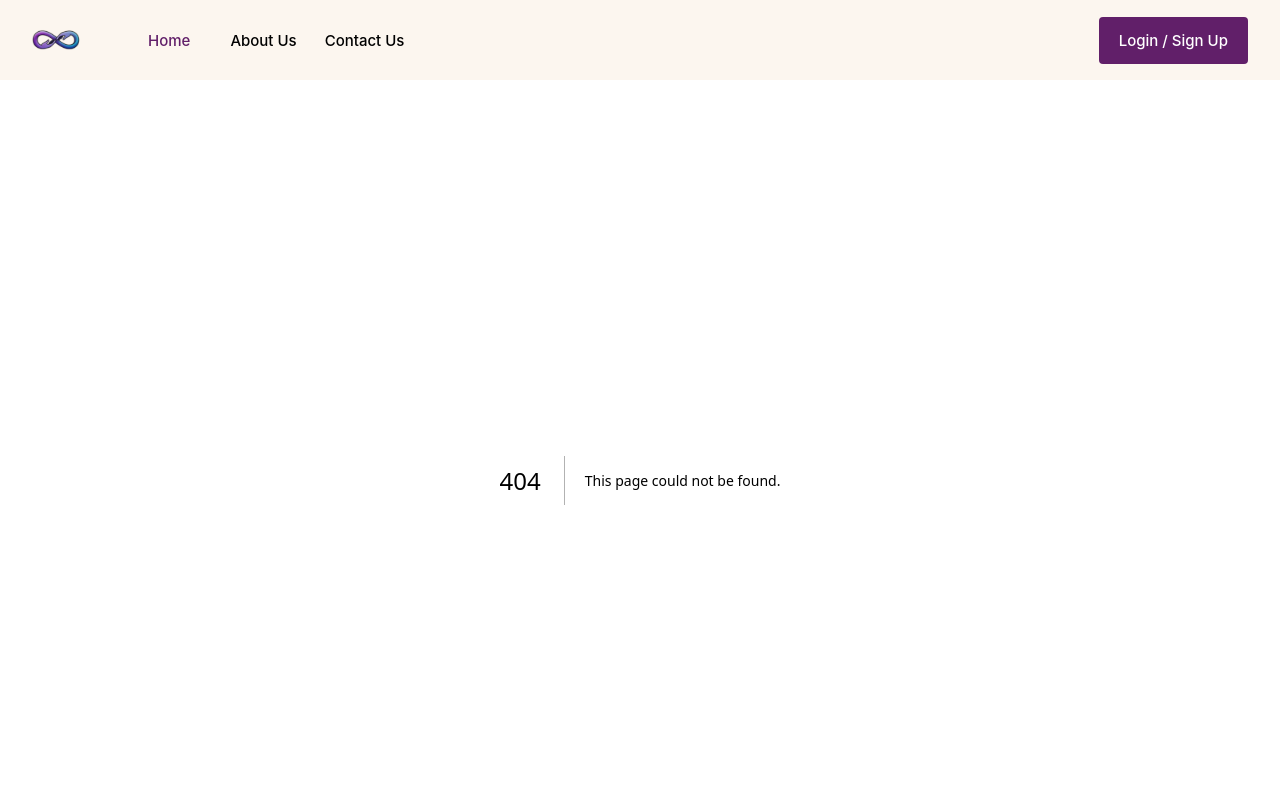
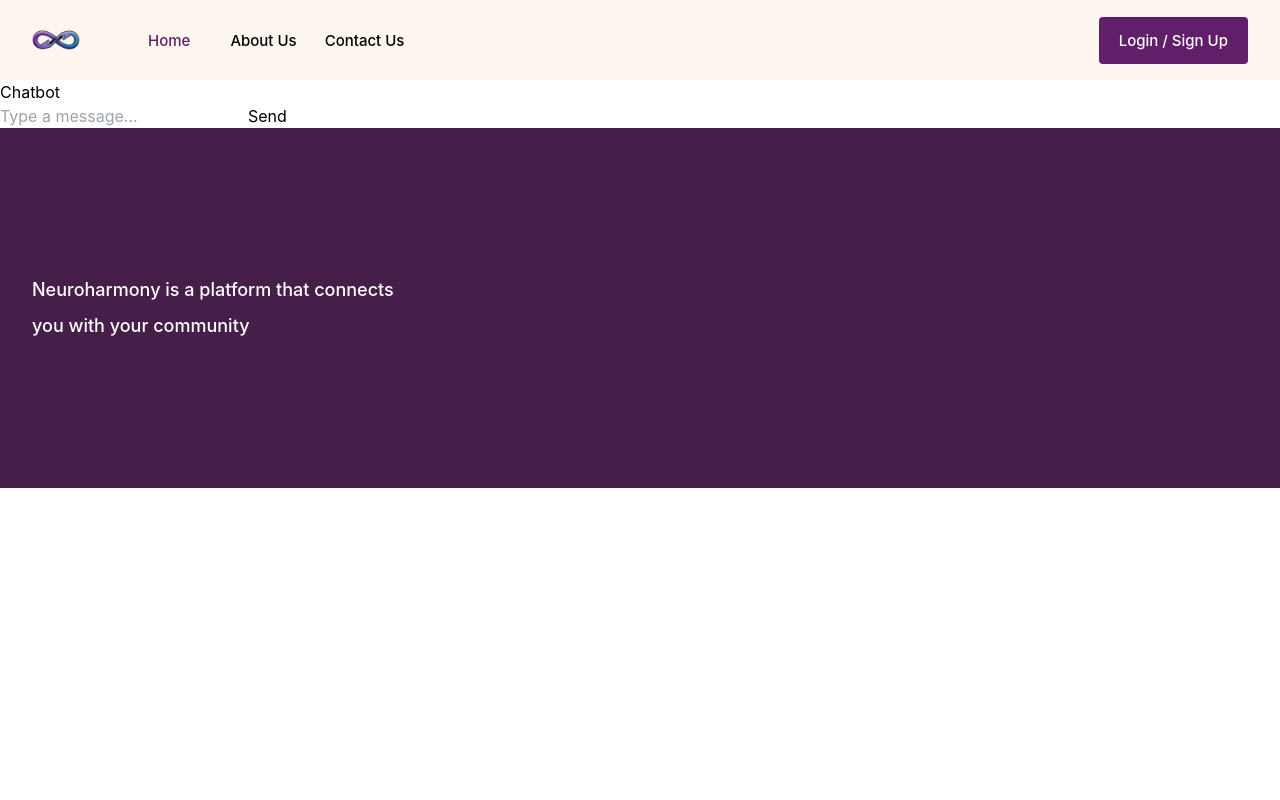
Before and after one commit to Ashishjob/neuroharmony, a Next.js app: page /chatbot in a window 1280 px wide. Before the commit this address had no page. Shown: the top 800 px of the page. Built offline with nearby package versions, Linux system fonts and the light colour scheme.

Commit message:
just changed the pruple and hover

```diff
--- /dev/null
+++ b/app/chatbot/page.tsx
@@ -0,0 +1,83 @@
+"use client";
+import React, { useState } from 'react';
+import { GoogleGenerativeAI } from '@google/generative-ai';
+
+const genAI = new GoogleGenerativeAI("AIzaSyDQ0vproRqHpeSGnHVI-hxZTyZLnHRrN98");
+const model = genAI.getGenerativeModel({ model: 'gemini-1.5-flash' });
+const missionStatement = "Your mission is to help neurodivergent users practice and improve social skills by acting as their friend. Don't make super long responses";
+
+interface Message {
+  role: 'user' | 'assistant';
+  content: string;
+}
+
+const Chatbot: React.FC = () => {
+  const [conversationHistory, setConversationHistory] = useState<Message[]>([]);
+  const [userInput, setUserInput] = useState<string>('');
+  const [isLoading, setIsLoading] = useState<boolean>(false);
+
+  const sendMessage = async (message: string) => {
+    setIsLoading(true);
+
+    const updatedHistory: Message[] = [
+      ...conversationHistory,
+      { role: 'user', content: message },
+    ];
+    setConversationHistory(updatedHistory);
+
+    const prompt = [missionStatement, ...updatedHistory.map(msg => `${msg.role}: ${msg.content}`)].join('\n');
+
+    try {
+      const result = await model.generateContent(prompt);
+
+      const assistantResponse = result.response.text() || 'Sorry, I could not generate a response.';
+
+      setConversationHistory((prevHistory) => [
+        ...prevHistory,
+        { role: 'assistant', content: assistantResponse },
+      ]);
+    } catch (error) {
+      console.error('Error generating response:', error);
+    } finally {
+      setIsLoading(false);
+    }
+  };
+
+  // Handle form submit
+  const handleSubmit = (e: React.FormEvent<HTMLFormElement>) => {
+    e.preventDefault();
+    if (userInput.trim()) {
+      sendMessage(userInput);
+      setUserInput('');
+    }
+  };
+
+  return (
+    <div>
+      <h1>Chatbot</h1>
+      <div className="chat-window">
+        {conversationHistory.map((message, index) => (
+          <div key={index} className={`message ${message.role}`}>
+            <strong>{message.role === 'user' ? 'You' : 'ChatBot'}: </strong>
+            {message.content}
+          </div>
+        ))}
+      </div>
+
+      <form onSubmit={handleSubmit}>
+        <input
+          type="text"
+          value={userInput}
+          onChange={(e) => setUserInput(e.target.value)}
+          placeholder="Type a message..."
+          disabled={isLoading}
+        />
+        <button type="submit" disabled={isLoading}>
+          {isLoading ? 'Loading...' : 'Send'}
+        </button>
+      </form>
+    </div>
+  );
+};
+
+export default Chatbot;
```
Also changed, not shown: 1 other file (tests, documents, lock files or other folders).
